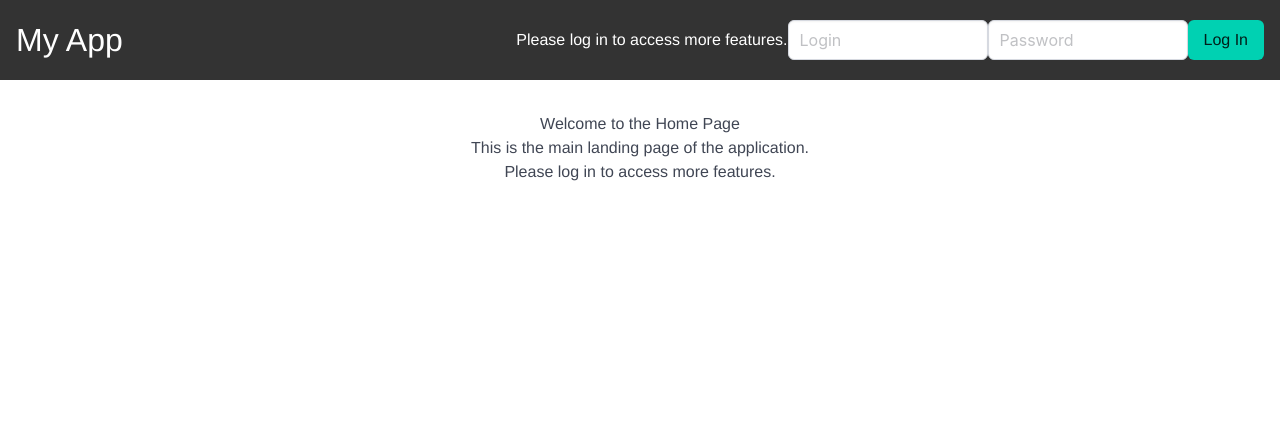
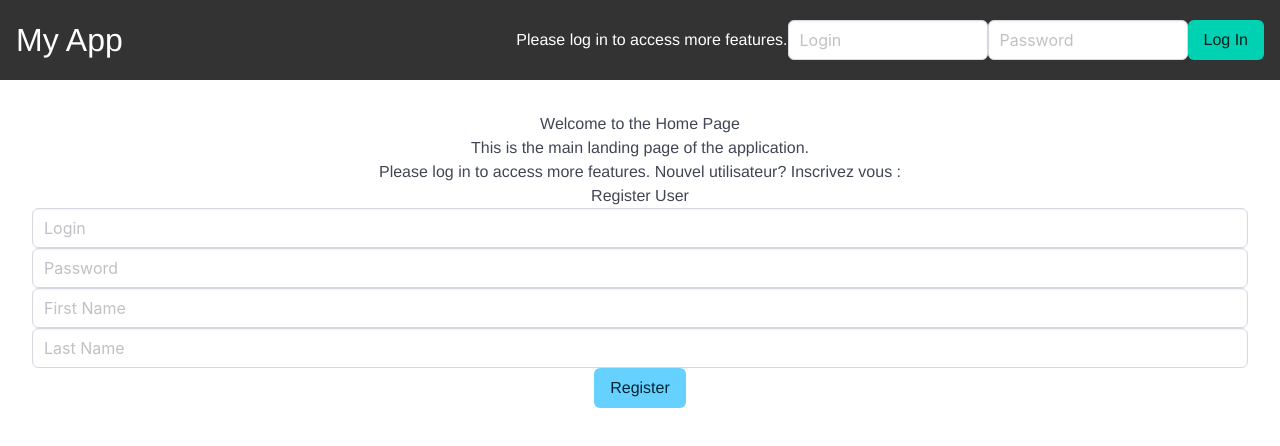
Before and after one commit to James-byds/pwa_courir, a Vue app: page / in a window 1280 px wide. Shown: the top 446 px of the page. Built offline with nearby package versions, Linux system fonts and the light colour scheme.

Commit message:
Register_new_user

```diff
--- /dev/null
+++ b/src/components/RegisterUser.vue
@@ -0,0 +1,52 @@
+<script setup>
+import { ref } from 'vue'
+import { useUserStore } from '@/stores/users'
+const UserStore = useUserStore()
+
+const login = ref('')
+const password = ref('')
+const firstname = ref('')
+const lastname = ref('')
+
+const newUser = ref({
+  data: {
+    login: login,
+    password: password,
+    firstname: firstname,
+    lastname: lastname,
+  },
+})
+</script>
+
+<template>
+  <div class="register-user">
+    <h2>Register User</h2>
+    <form @submit.prevent="registerUser">
+      <input class="input" required type="text" v-model.lazy.trim="login" placeholder="Login" />
+      <input
+        class="input"
+        required
+        type="password"
+        v-model.lazy.trim="password"
+        placeholder="Password"
+      />
+      <input
+        class="input"
+        required
+        type="firstname"
+        v-model.lazy.trim="firstname"
+        placeholder="First Name"
+      />
+      <input
+        class="input"
+        required
+        type="lastname"
+        v-model.lazy.trim="lastname"
+        placeholder="Last Name"
+      />
+      <button type="submit" class="button is-info" @click.prevent="UserStore.addUser(newUser)">
+        Register
+      </button>
+    </form>
+  </div>
+</template>
--- a/src/components/sub_components/MainNav.vue
+++ b/src/components/sub_components/MainNav.vue
@@ -8,12 +8,15 @@ const currentUser = computed(() => UserStore.currentUser)
 
 const router = useRouter()
 const currentRoute = computed(() => router.currentRoute.value)
+const filteredRoutes = computed(() =>
+  router.getRoutes().filter((route) => route.name !== 'Running'),
+)
 </script>
 
 <template>
   <nav class="main-nav" v-if="currentUser">
     <router-link
-      v-for="route in router.getRoutes()"
+      v-for="route in filteredRoutes"
       :key="route.name"
       :to="route.path"
       class="main-nav__links"
--- a/src/stores/users.js
+++ b/src/stores/users.js
@@ -25,6 +25,28 @@ export const useUserStore = defineStore('user', {
     allUsers: (state) => state.users,
   },
   actions: {
+    //New User
+    async addUser(user) {
+      console.log(user)
+      const { data, error } = await useFetch(apiUrl, {
+        method: 'POST',
+        headers: {
+          'Content-Type': 'application/json',
+          Accept: 'application/json',
+        },
+        body: JSON.stringify(user),
+      })
+        .post()
+        .json()
+      if (!error.value) {
+        console.log(data.value)
+        this.users.push(data.value)
+        this.currentUser = data.value
+      } else {
+        console.error(error.value)
+      }
+    },
+    //AUTH
     async authenticate(login, password) {
       console.log(login, password)
       //add filters
@@ -110,7 +132,7 @@ export const useUserStore = defineStore('user', {
         method: 'POST',
         headers: {
           'Content-Type': 'application/json',
-          'Accept': 'application/json',
+          Accept: 'application/json',
           //Bearer token if needed
         },
         body: JSON.stringify(sentData),
@@ -122,6 +144,6 @@ export const useUserStore = defineStore('user', {
       } else {
         console.error(error.value)
       }
-    }
+    },
   },
 })
--- a/src/views/HomeView.vue
+++ b/src/views/HomeView.vue
@@ -1,10 +1,11 @@
 <script setup>
 import GlobalHeader from '@/components/GlobalHeader.vue'
-import { ref } from 'vue'
+import RegisterUser from '@/components/RegisterUser.vue'
+import { computed, ref } from 'vue'
 import { useUserStore } from '@/stores/users'
 
 const UserStore = useUserStore()
-const currentUser = ref(UserStore.currentUser)
+const currentUser = computed(() => UserStore.currentUser)
 </script>
 
 <template>
@@ -12,7 +13,11 @@ const currentUser = ref(UserStore.currentUser)
   <main class="home">
     <h1>Welcome to the Home Page</h1>
     <p>This is the main landing page of the application.</p>
-    <p v-show="!currentUser">Please log in to access more features.</p>
+    <div v-if="!currentUser">
+      Please log in to access more features.
+      <span>Nouvel utilisateur? Inscrivez vous :</span>
+      <RegisterUser v-show="!currentUser" />
+    </div>
   </main>
 </template>
 
```
